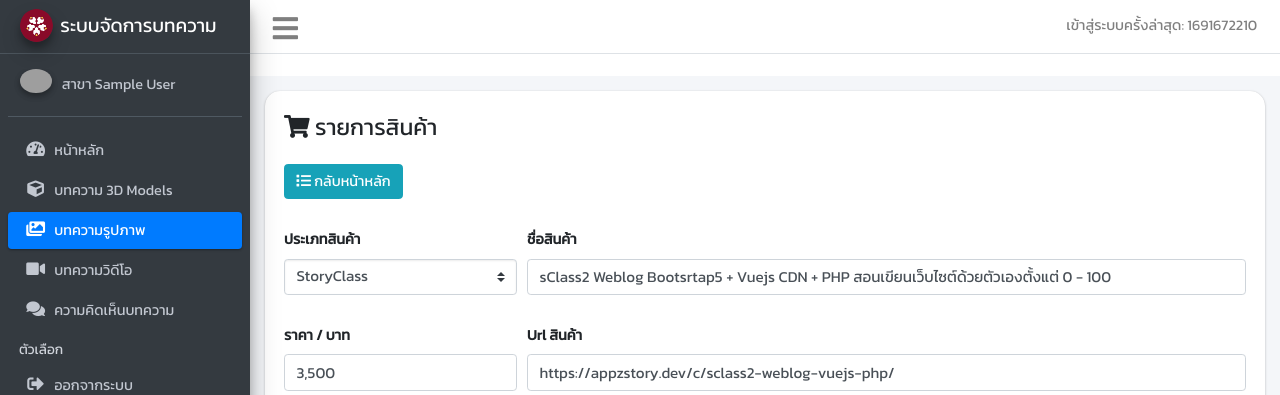
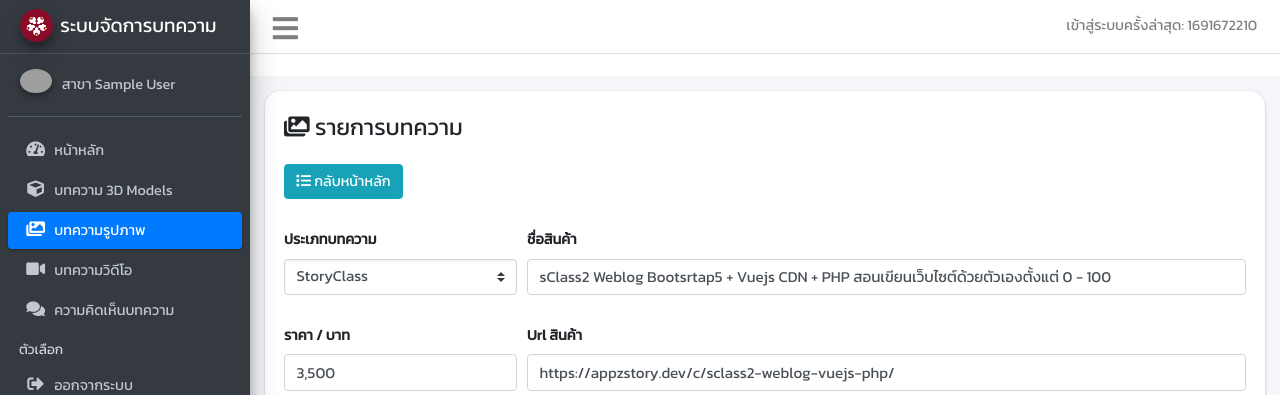
Before and after one commit to koraninedev/fitssru_virtualexhibitions, a PHP site: page /backend/pages/pictures/form-edit.php in a window 1280 px wide. Shown: the top 395 px of the page. Run offline with PHP 8.4, Linux system fonts and the light colour scheme; the visitor is signed in with stand-in values (Sample User, id 1); some libraries are stand-ins or nearby versions; grey boxes are pictures that could not be loaded.

Commit message:
Backend : แก้ไข้ form-edit.php ของ pictures

```diff
--- a/backend/pages/pictures/form-edit.php
+++ b/backend/pages/pictures/form-edit.php
@@ -13,7 +13,7 @@
   <meta charset="utf-8">
   <meta name="viewport" content="width=device-width, initial-scale=1">
   <meta http-equiv="x-ua-compatible" content="ie=edge">
-  <title>จัดการสินค้า | Admin FIT SSRU</title>
+  <title>จัดการบทความ | Admin FIT SSRU</title>
   <link rel="shortcut icon" type="image/x-icon" href="../../assets/images/favicon.ico">
   <!-- stylesheet -->
   <link rel="stylesheet" href="https://fonts.googleapis.com/css?family=Kanit" >
@@ -36,8 +36,8 @@
                         <div class="card">
                             <div class="card-header border-0 pt-4">
                                 <h4>
-                                    <i class="fas fa-shopping-cart"></i>
-                                    รายการสินค้า
+                                    <i class="fas fa-images"></i>
+                                    รายการบทความ
                                 </h4>
                                 <a href="./" class="btn btn-info mt-3">
                                     <i class="fas fa-list"></i>
@@ -48,7 +48,7 @@
                                 <div class="card-body">
                                     <div class="form-row">
                                         <div class="form-group col-md-3">
-                                            <label for="cat_name">ประเภทสินค้า</label>
+                                            <label for="cat_name">ประเภทบทความ</label>
                                             <select class="custom-select mb-3" name="cat_name">
                                                 <option disabled>Select Course Types</option>
                                                 <option selected value="sClass">StoryClass</option>
```
